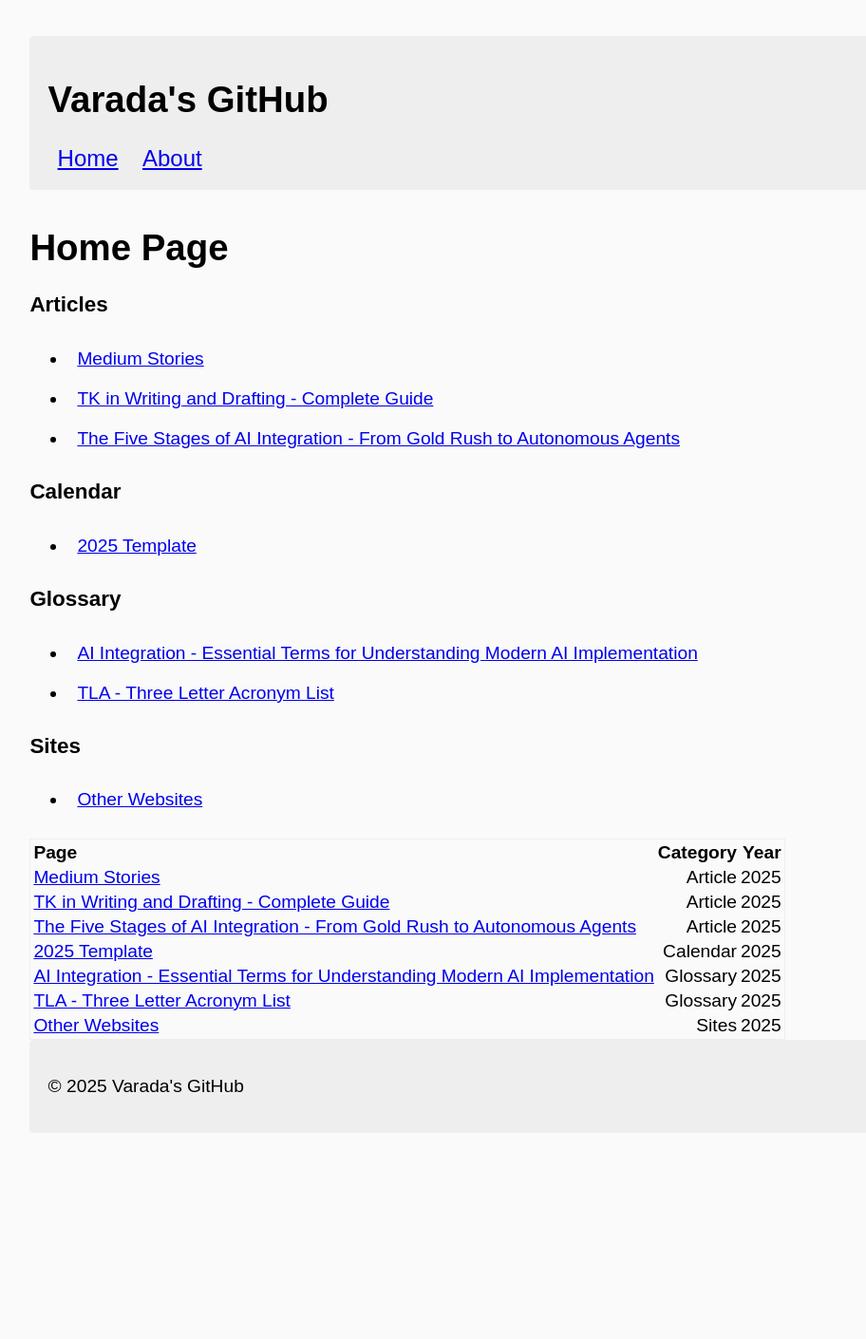
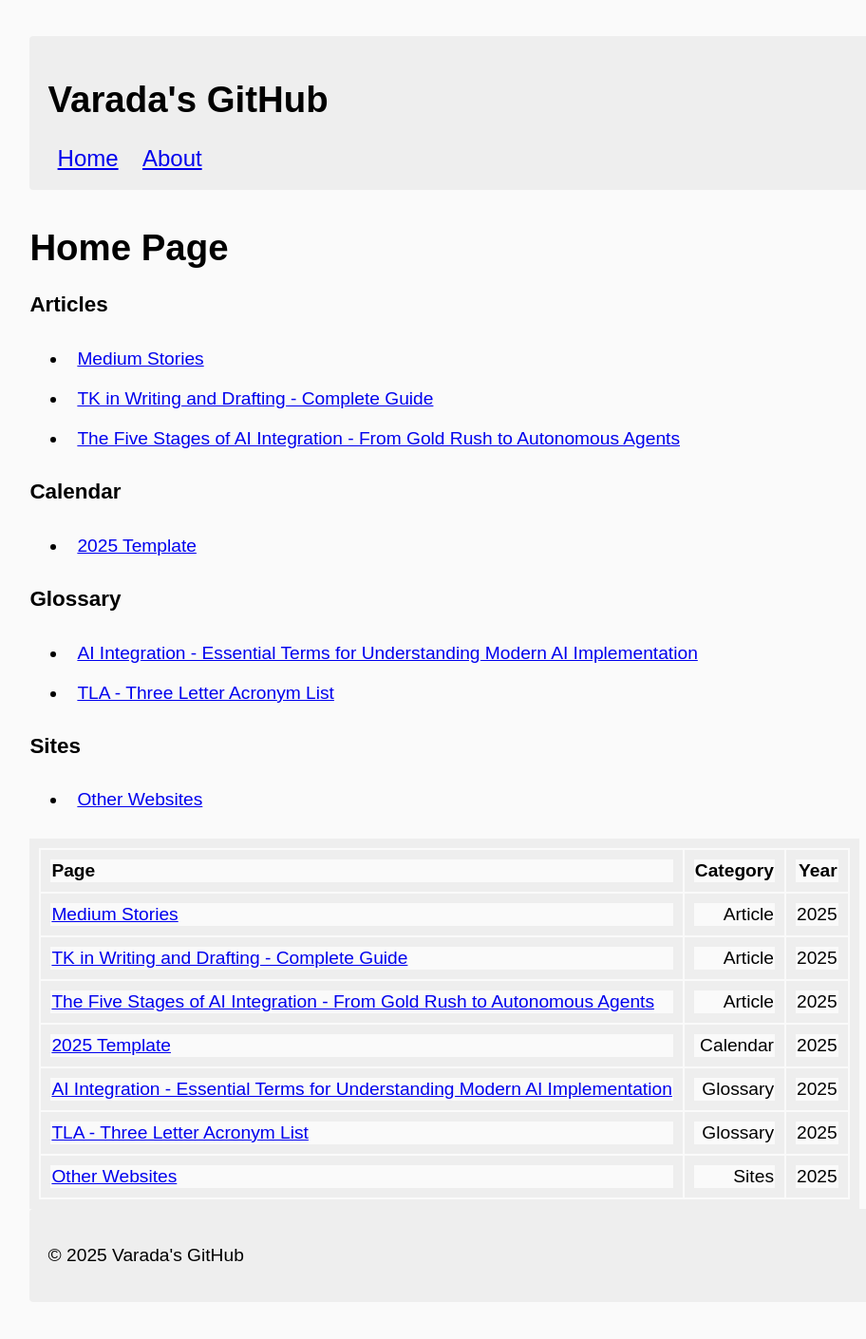
Before and after one commit to ivarada/ivarada.github.io, a Jekyll site: the page built from index.md, in a window 1280 px wide. Shown: the whole page at 95% size, without its empty margins (7-919 px from the left). Built offline with Jekyll 4.4.1, drawn with Linux system fonts in a browser that asks for light colours; before the commit the page ends 1232 px from its top, so only the background shows below that.

Commit message:
Increase border thickness for index page table

```diff
--- a/assets/style.css
+++ b/assets/style.css
@@ -21,5 +21,11 @@ nav a{
   border: 1px;
 }
 table.index-page-html{
-  border: 1px solid #eeeeee;
+  border: 10px solid #eeeeee;
 }
+table.index-page-html td{
+  border: 10px solid #eeeeee;
+}
+table.index-page-html th{
+  border: 10px solid #eeeeee;
+}
```
